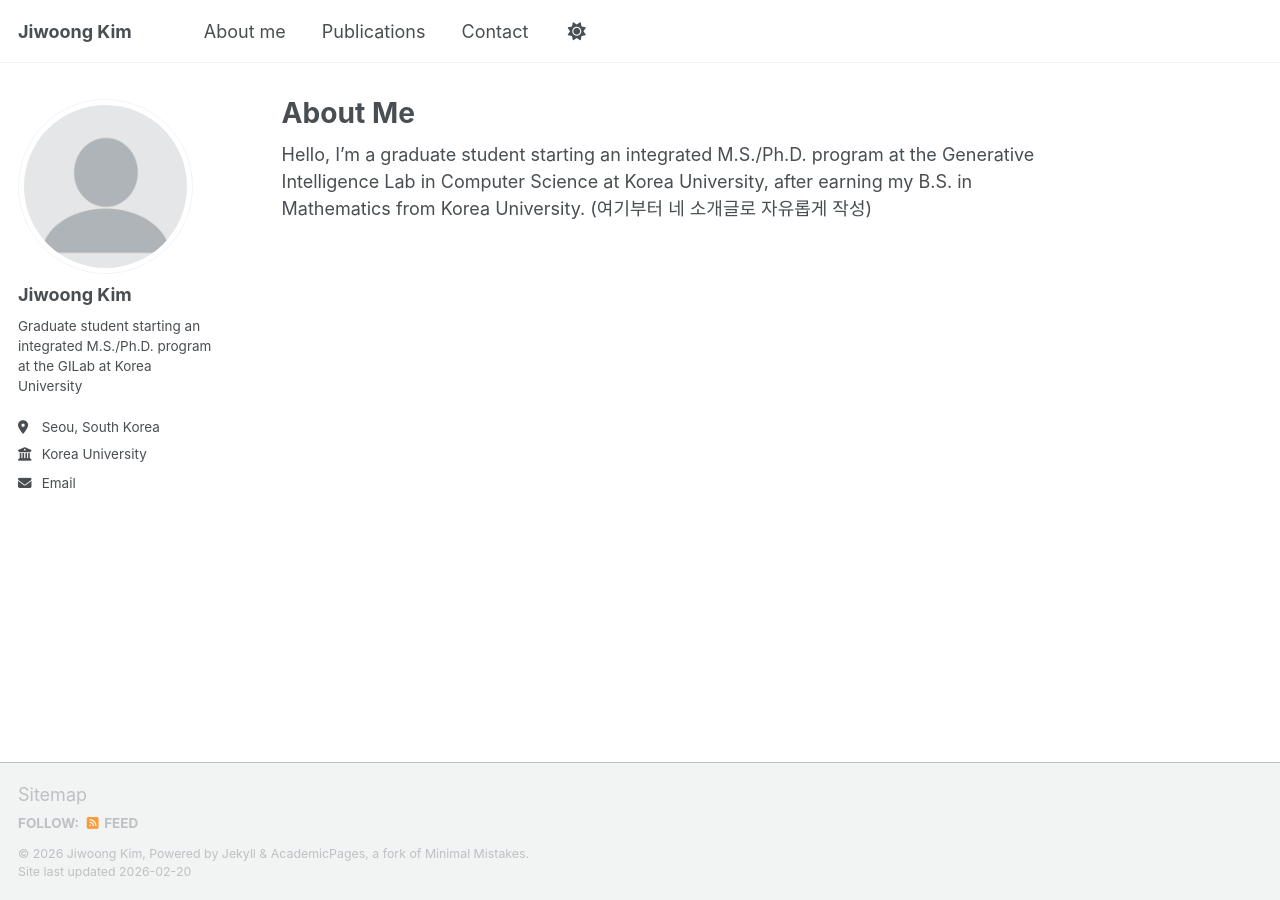
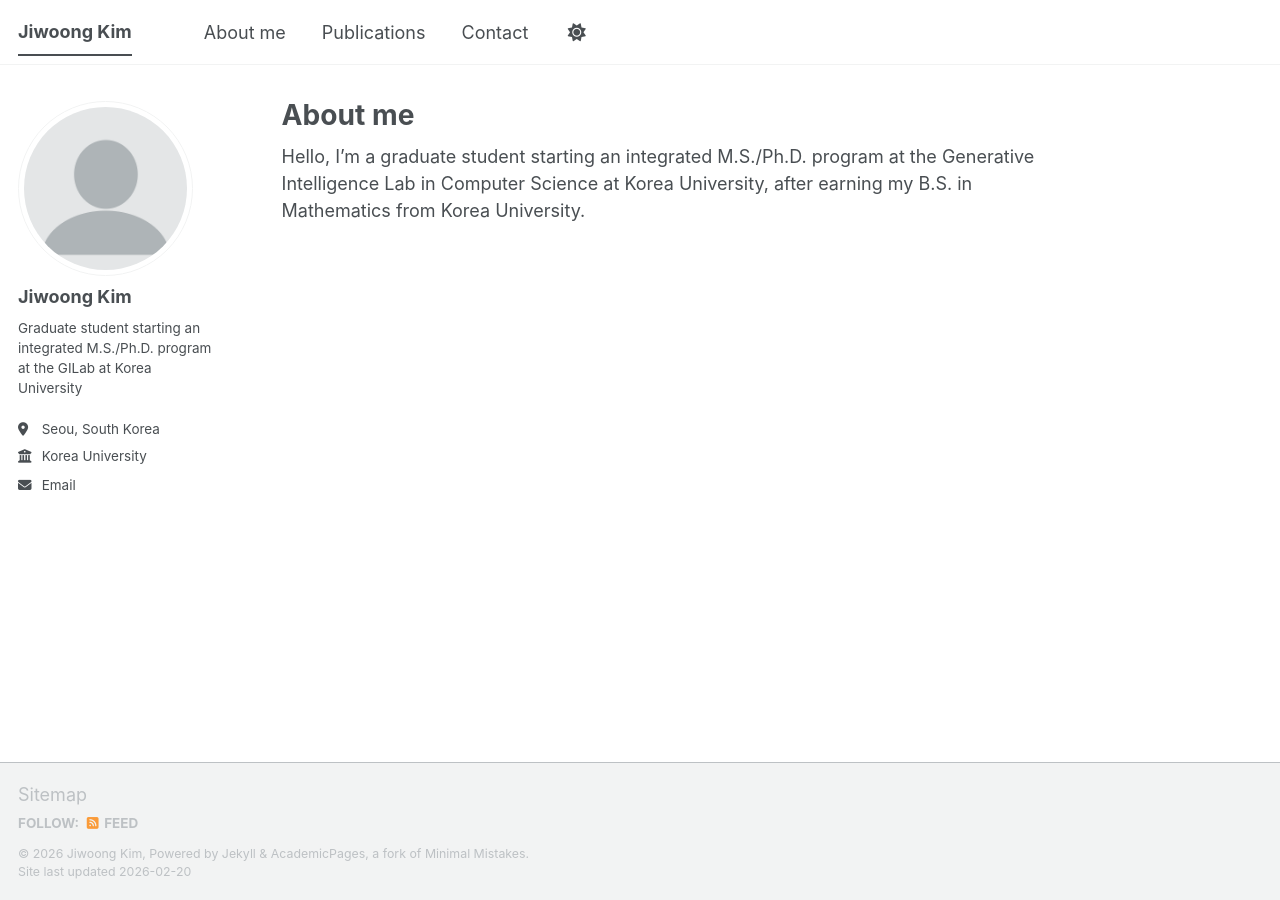
Before and after one commit to jiwoong-kim-01/jiwoong-kim-01.github.io, a Jekyll site: the page built from _pages/about.md, in a window 1280 px wide. Built offline with Jekyll 4.4.1, drawn with Linux system fonts in a browser that asks for light colours; a script bundle is joined from its source files by our own code; library files that are not in the unit come from our copies.

Commit message:
Update about.md

```diff
--- a/_pages/about.md
+++ b/_pages/about.md
@@ -1,9 +1,11 @@
 ---
 layout: single
-title: "About Me"
-permalink: /about/
+title: "About me"
+permalink: /
 author_profile: true
+redirect_from:
+  - /about/
+  - /about.html
 ---
 
 Hello, I’m a graduate student starting an integrated M.S./Ph.D. program at the Generative Intelligence Lab in Computer Science at Korea University, after earning my B.S. in Mathematics from Korea University.
-(여기부터 네 소개글로 자유롭게 작성)
```
